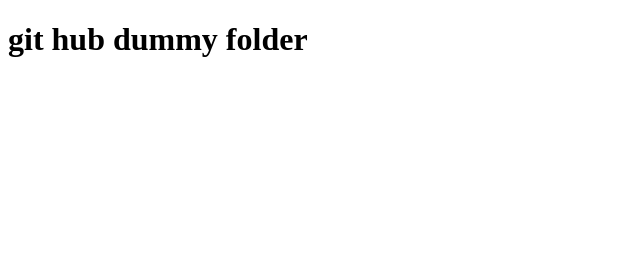
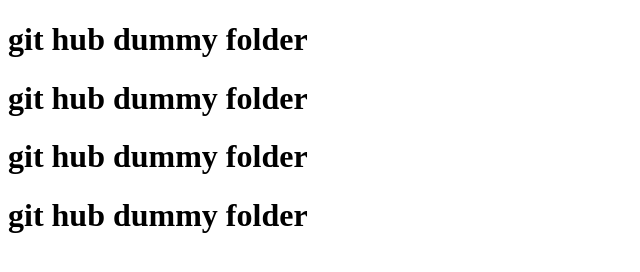
Before and after one commit to jithendrasanaka012/Testing, a plain HTML site: page index.html in a window 1280 px wide. Shown: the whole page, without its empty margins (0-640 px from the left). Drawn offline with Linux system fonts and the light colour scheme.

Commit message:
i am updating my code

```diff
--- a/index.html
+++ b/index.html
@@ -7,5 +7,8 @@
 </head>
 <body>
     <h1>git hub dummy folder</h1>
+    <h1>git hub dummy folder</h1>
+    <h1>git hub dummy folder</h1>
+    <h1>git hub dummy folder</h1>
 </body>
 </html>
--- /dev/null
+++ b/index.js
@@ -0,0 +1,4 @@
+function a(){
+    <h1>hiii</h1>
+}
+a();
--- /dev/null
+++ b/style.css
@@ -0,0 +1,4 @@
+body{
+    background-color: aquamarine;
+    color: black;
+}
```
Also changed, not shown: New Text Document.txt (added), data.txt (added).
